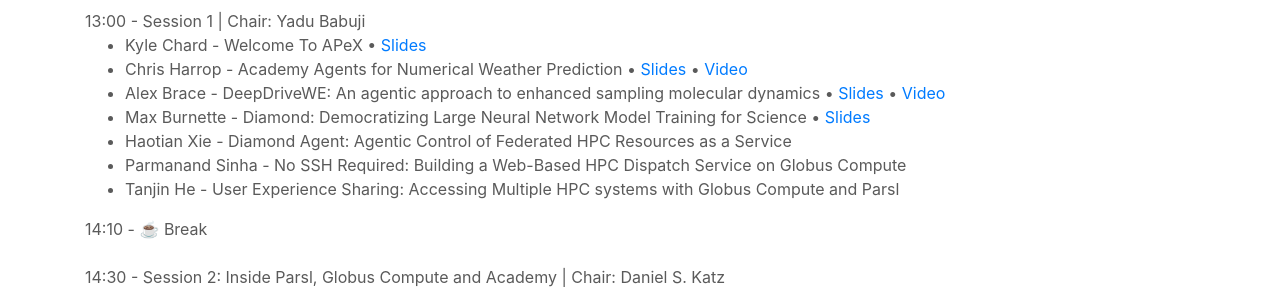
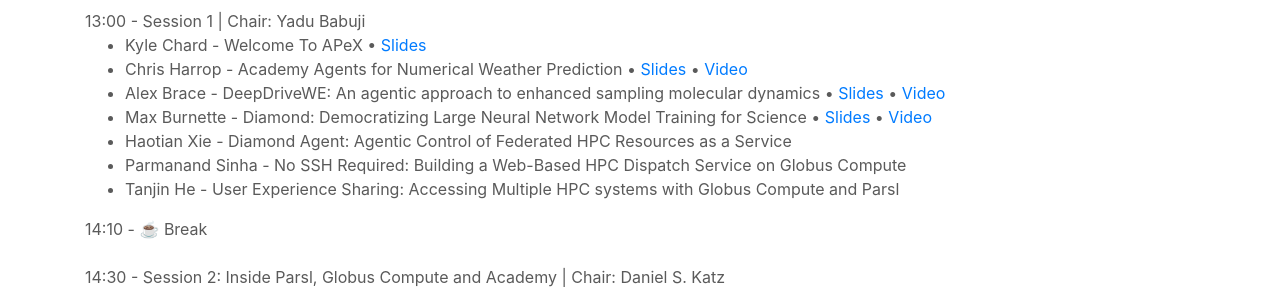
Before and after one commit to Parsl/parsl.github.io, a Jekyll site: the page built from parslfest/apex2026.html, in a window 1280 px wide and 900 px high, scrolled down 570 px. Shown: the part 153-445 px from the top of the window. Built offline with Jekyll 4.4.1, drawn with Linux system fonts in a browser that asks for light colours.

Commit message:
Add max video link

```diff
--- a/parslfest/apex2026.html
+++ b/parslfest/apex2026.html
@@ -65,7 +65,7 @@
 <li>Kyle Chard - Welcome To APeX • <a href="2026/chard-welcome" target="_blank">Slides</a></li>
 <li>Chris Harrop - Academy Agents for Numerical Weather Prediction • <a href="2026/harrop-nwp.pdf" target="_blank">Slides</a>  • <a href="https://youtu.be/ieHwkSOhntE">Video</a></li>
 <li>Alex Brace - DeepDriveWE: An agentic approach to enhanced sampling molecular dynamics • <a href="2026/brace-md.pdf" target="_blank">Slides</a> • <a href="https://youtu.be/_QSNWd5FSxw">Video</a></li>
-<li>Max Burnette - Diamond: Democratizing Large Neural Network Model Training for Science • <a href="2026/burnette-diamond.pdf" target="_blank">Slides</a></li>
+<li>Max Burnette - Diamond: Democratizing Large Neural Network Model Training for Science • <a href="2026/burnette-diamond.pdf" target="_blank">Slides</a> • <a href="https://youtu.be/3aKmwA885wg">Video</a> </li>
 <li>Haotian Xie - Diamond Agent: Agentic Control of Federated HPC Resources as a Service  </li>
 <li>Parmanand Sinha - No SSH Required: Building a Web-Based HPC Dispatch Service on Globus Compute  </li>
 <li>Tanjin He - User Experience Sharing: Accessing Multiple HPC systems with Globus Compute and Parsl</li>
```
